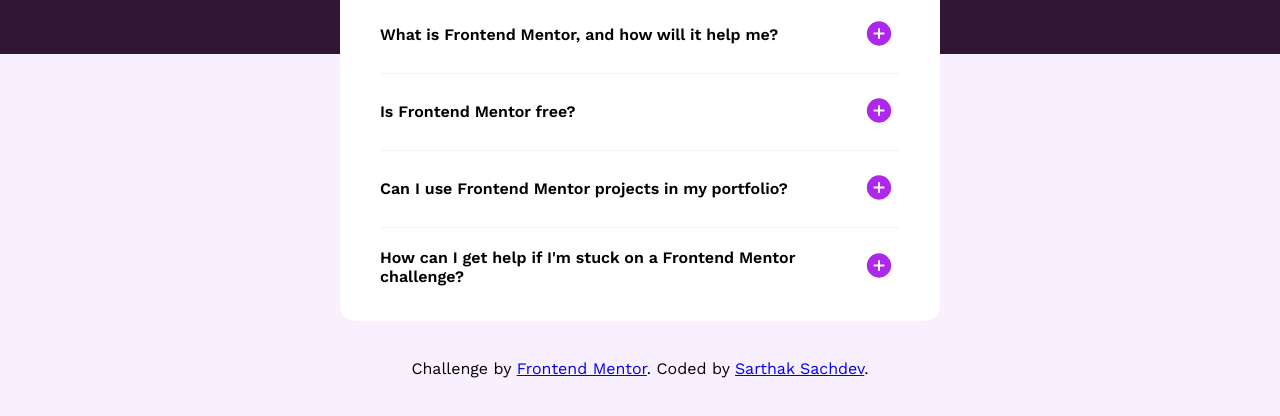
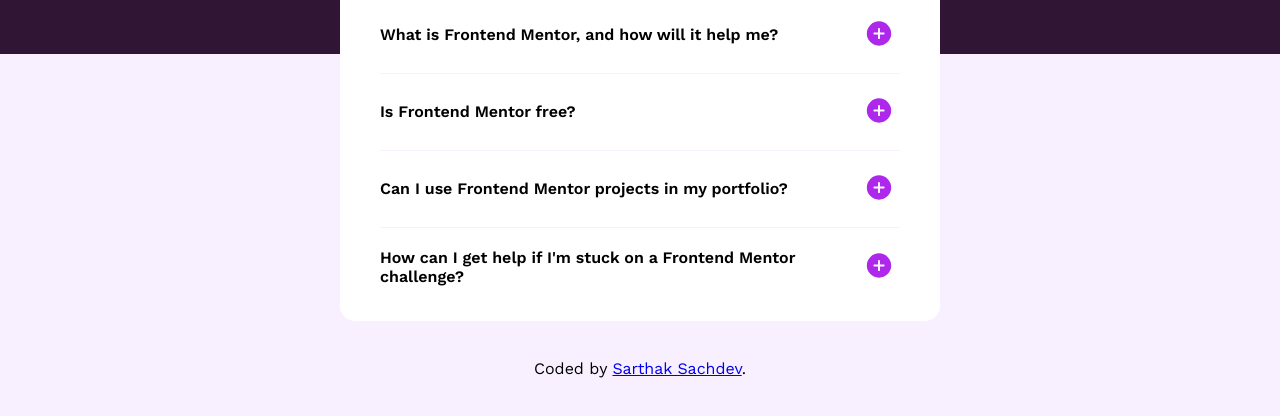
Before and after one commit to SartHak-0-Sach/FAQ-accordion_frontend_project, a plain HTML site: page index.html in a window 1280 px wide. Shown: the part 266-682 px from the top of the page. Drawn offline with nearby package versions, Linux system fonts and the light colour scheme.

Commit message:
Update footer code HTML

```diff
--- a/index.html
+++ b/index.html
@@ -6,7 +6,7 @@
 
     <link rel="icon" type="image/png" sizes="32x32" href="./assets/images/favicon-32x32.png">
 
-    <title>Frontend Mentor | FAQ accordion</title>
+    <title>FAQ accordion</title>
     <link rel="stylesheet" href="style.css">
     <link href="https://fonts.googleapis.com/css2?family=Work+Sans:ital,wght@0,100..900;1,100..900&display=swap" rel="stylesheet">
 
@@ -70,7 +70,6 @@
     <br>
     <br>
     <div class="attribution">
-        Challenge by <a href="https://www.frontendmentor.io?ref=challenge" target="_blank" rel="noopener">Frontend Mentor</a>.
         Coded by <a href="https://www.github.com/Sarthak-0-Sach">Sarthak Sachdev</a>.
     </div>
     <script defer src="script.js"></script>
```
